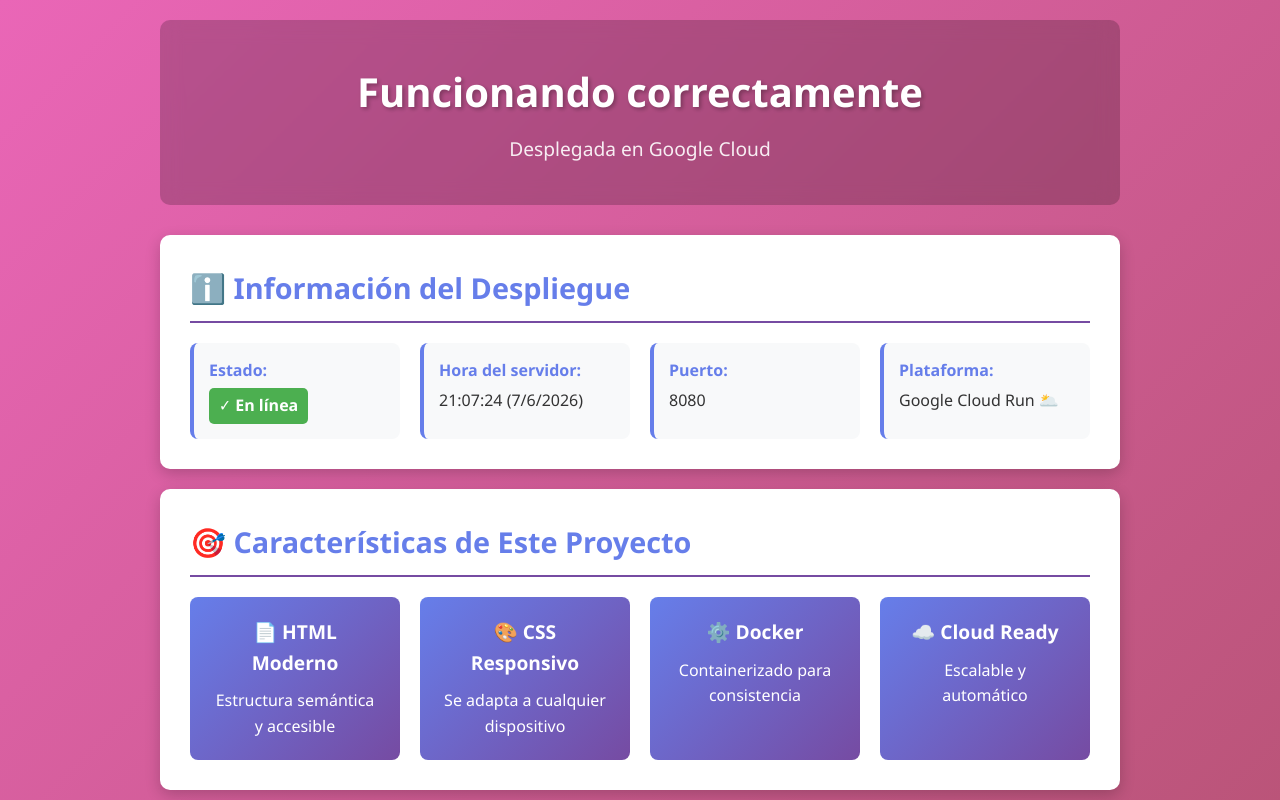
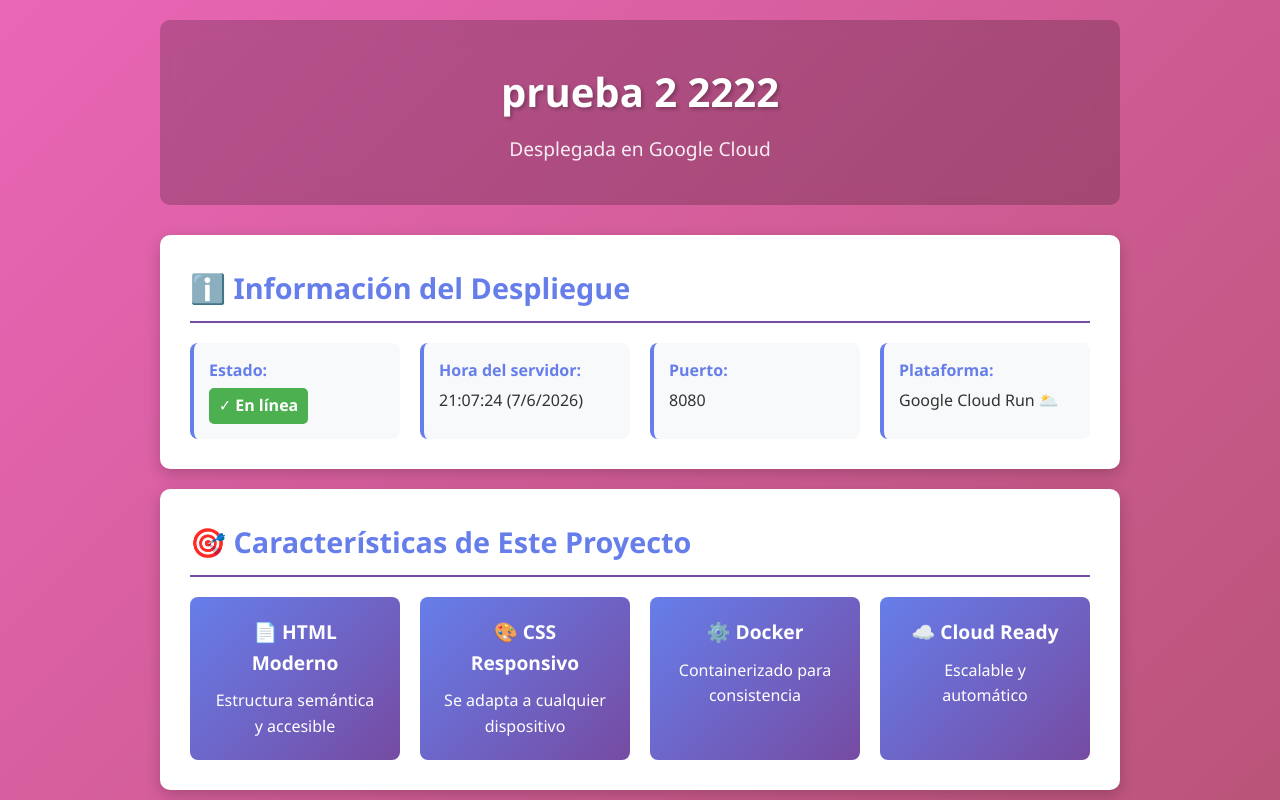
Before and after one commit to aamicita/mi-pagina-web_MODELADO, a plain HTML site: page index.html in a window 1280 px wide. Shown: the top 800 px of the page. Drawn offline with Linux system fonts and the light colour scheme.

Commit message:
Prueba despliegue automatico

```diff
--- a/index.html
+++ b/index.html
@@ -9,7 +9,7 @@
 <body>
     <div class="container">
         <header>
-            <h1>Funcionando correctamente</h1>
+            <h1> prueba 2 2222 </h1>
             <p class="subtitle">Desplegada en Google Cloud</p>
         </header>
 
```
